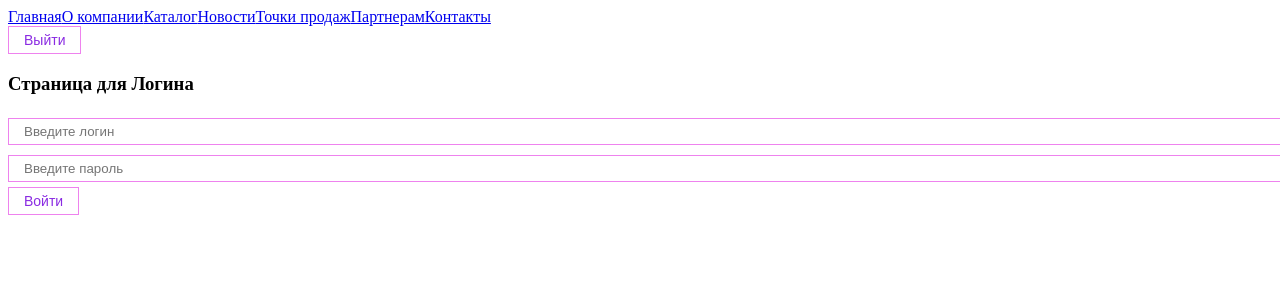
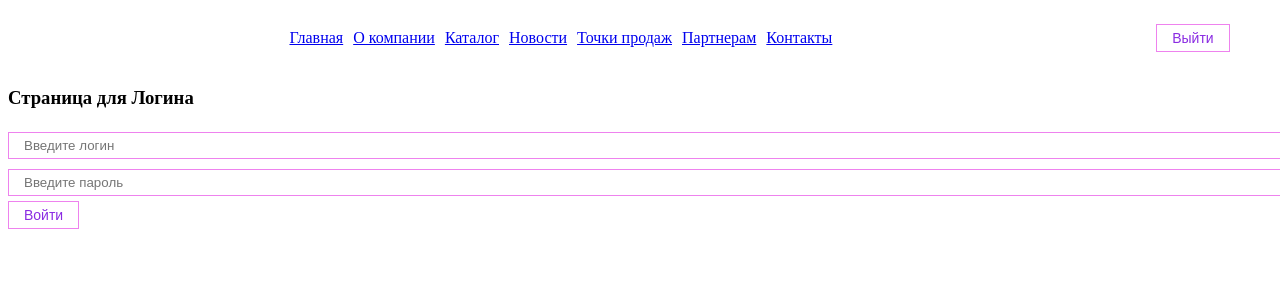
Before and after one commit to ollegozz/vmk35, a React (Create React App) app: page /login in a window 1280 px wide. Shown: the top 300 px of the page. Built offline with nearby package versions, Linux system fonts and the light colour scheme.

Commit message:
navbar-style

```diff
--- a/src/components/UI/Navbar/Navbar.jsx
+++ b/src/components/UI/Navbar/Navbar.jsx
@@ -4,6 +4,7 @@ import { Link } from 'react-router-dom';
 import '../../../App.css';
 import { AuthContext } from '../../../context';
 import Button from '../Button/Button';
+import css from './navbar.module.css'
 
 function Navbar() {
 
@@ -15,8 +16,8 @@ function Navbar() {
     }
 
     return (
-        <div className='navbar'>
-            <div className='navbar__links'>
+        <div className={css.navbar}>
+            <div className={css.navbar__links}>
                 <Link to="/">Главная</Link>
                 <Link to="/about">О компании</Link>
                 <Link to="/catalog">Каталог</Link>
@@ -25,7 +26,9 @@ function Navbar() {
                 <Link to="/partners">Партнерам</Link>
                 <Link to="/contacts">Контакты</Link>
             </div>
-            <Button onClick={logout}>Выйти</Button>
+            <div className={css.button}>
+                <Button onClick={logout}>Выйти</Button>
+            </div>
         </div>
     )
 
--- /dev/null
+++ b/src/components/UI/Navbar/navbar.module.css
@@ -0,0 +1,25 @@
+.navbar {
+    display: flex;
+    height: 60px;
+    align-items: center;
+    justify-content: space-around;
+
+}
+
+.navbar__links {
+    display: flex;
+    padding: 5px;
+    flex: 0 1 80%;
+    justify-content: center;
+}
+
+
+.navbar__links a {
+    margin: 0 5px;
+
+}
+
+.buttonbutton {
+    display: flex;
+    flex: 0 1 20%;
+}
```
